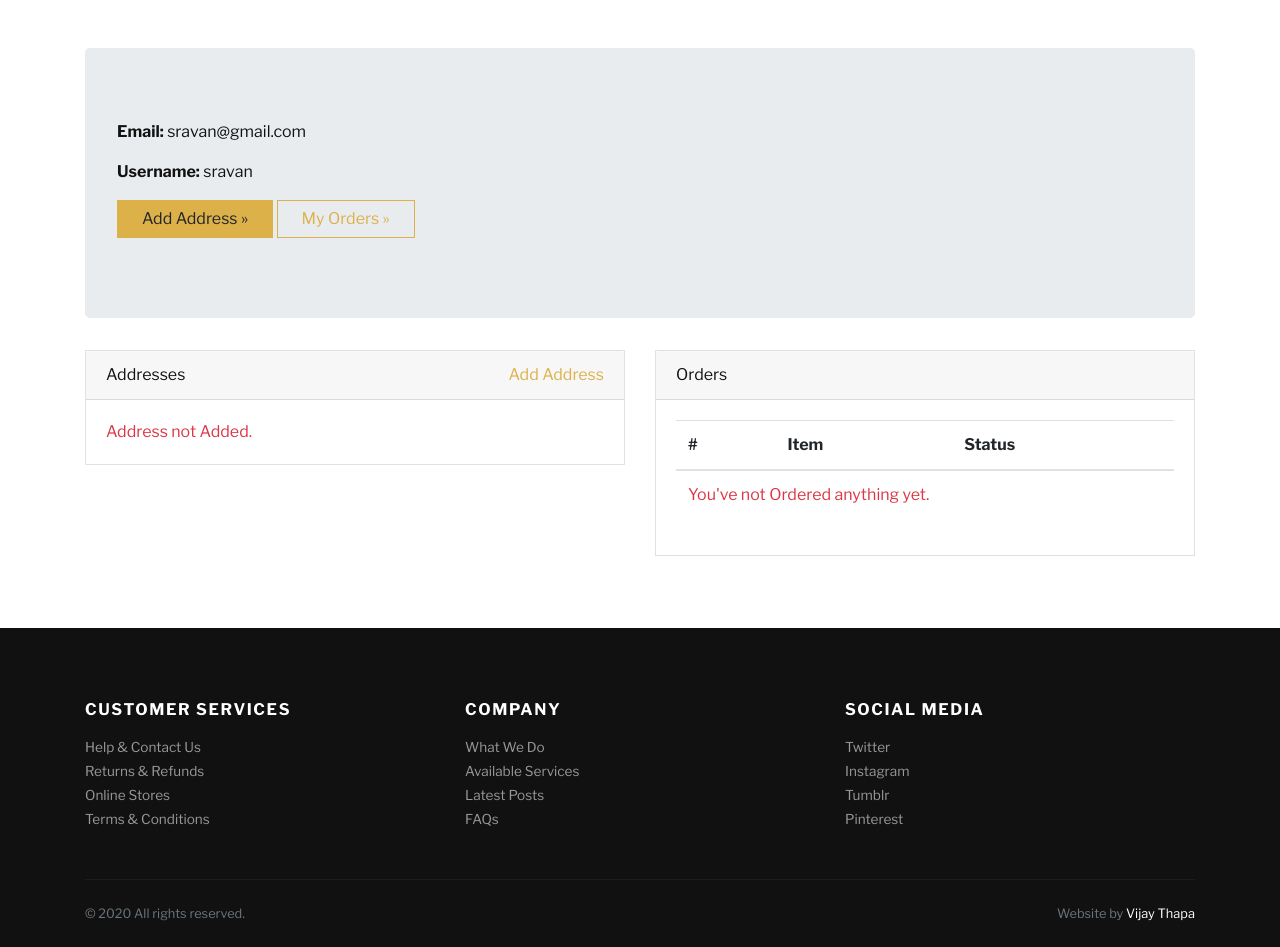
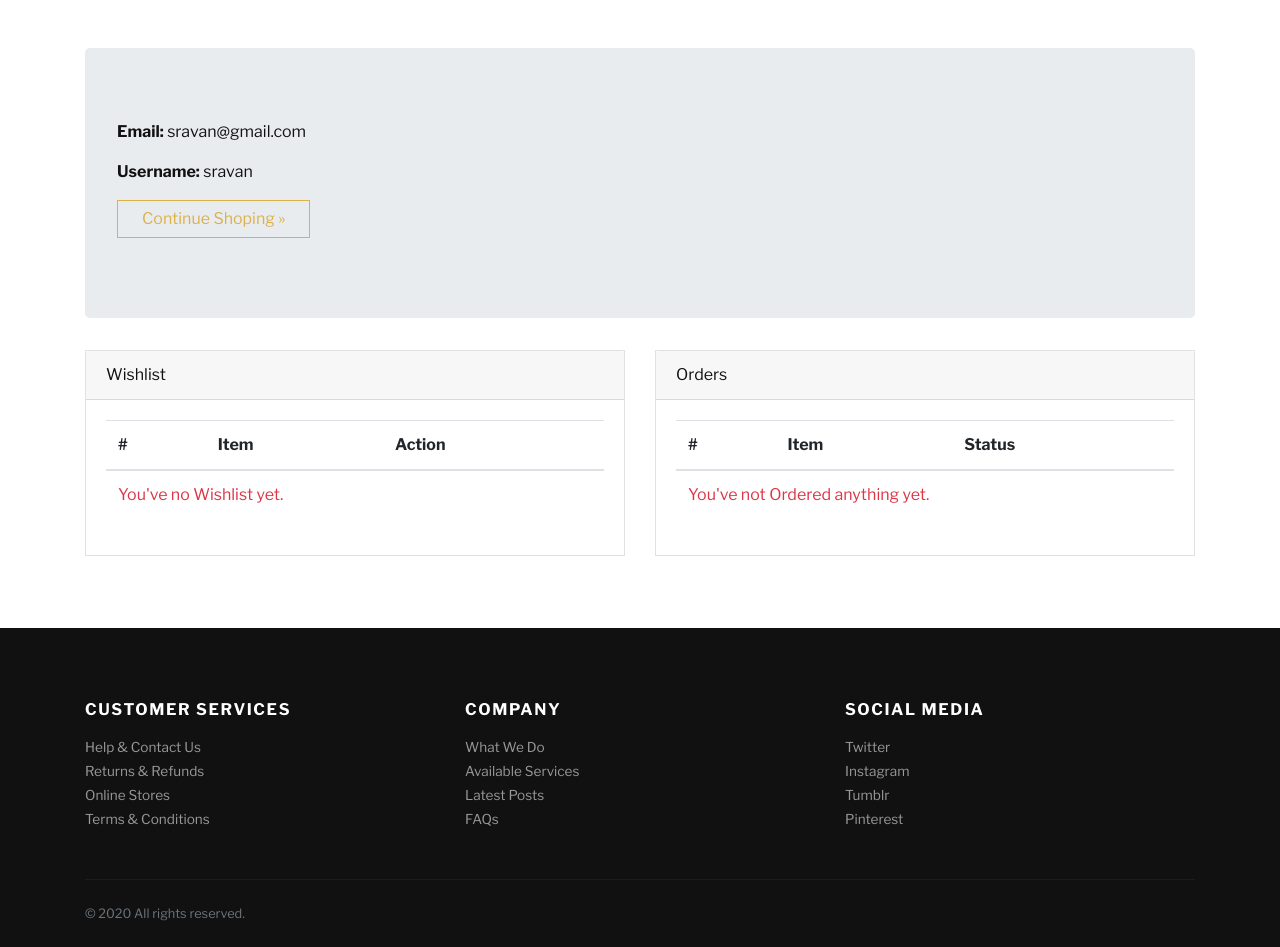
Before and after one commit to sravan-kumar-ta/django-jewellery-shop, a Django app: page /accounts/profile/ in a window 1280 px wide. Shown: the part 71-1018 px from the top of the page. Run offline with Django 3.2, Linux system fonts and the light colour scheme; a user stored in the database is signed in; data comes from the database, SQL or seed files in the repository; both versions use the stored data as it was after the commit; some libraries are stand-ins or nearby versions; some web fonts are replaced.

Commit message:
project finalized

```diff
--- a/templates/account/profile.html
+++ b/templates/account/profile.html
@@ -11,8 +11,7 @@
           <p><strong>Email:</strong> {{request.user.email}}</p>
           <p><strong>Username:</strong> {{request.user.username}}</p>
           <p>
-            <a class="btn btn-primary btn-large" href="">Add Address »</a>
-            <a class="btn btn-outline-primary btn-large" href="#">My Orders »</a>
+            <a class="btn btn-outline-primary btn-large" href="{% url 'all-categories' %}">Continue Shoping » </a>
           </p>
         </div>
 
@@ -20,28 +19,37 @@
         <div class="row">
 
           <div class="col-lg-6">
-            <div class="card mb-4" id="headings">
-              <div class="card-header">Addresses <span class="float-right"><a href="">Add Address</a></span></div>
+            <div class="card mb-4" id="tables">
+              <div class="card-header">Wishlist</div>
               <div class="card-body">
-                {% if addresses %}
-                    {% for address in addresses %}
-                        <h4 class="mb-3">Address {{forloop.counter}}</h4>
+                <table class="table table-hover">
+                  <thead>
+                    <tr>
+                      <th>#</th>
+                      <th>Item</th>
+                      <th>Action</th>
+                    </tr>
+                  </thead>
+                  <tbody>
+                    {% if orders %}
+                      {% for order in orders %}
+                        <tr>
+                          <td>{{forloop.counter}}</td>
+                          <td>{{order.product.title}}</td>
+                          <td>
+                            {{order.status}}
+                          </td>
+                        </tr>
+                      {% endfor %}
+                    {% else %}
+                    <tr>
+                      <td class="text-danger" colspan="3">You've no Wishlist yet.</td>
+                    </tr>
+                    {% endif %}
 
-                        <span class="float-right"><a href="{% url 'remove-address' address.id %}"><i class="fas fa-trash-alt small text-muted"></i></a></span>
 
-                        <p>
-                            <strong>Locality: </strong>{{address.locality}} <br>
-                            <strong>City: </strong>{{address.city}} <br>
-                            <strong>State: </strong>{{address.state}} <br>
-                        </p>
-
-                        <hr>
-                    {% endfor %}
-                {% else %}
-                <div class="text-danger">
-                  Address not Added.
-                </div>
-                {% endif %}
+                  </tbody>
+                </table>
 
               </div>
             </div>
--- a/templates/footer.html
+++ b/templates/footer.html
@@ -34,9 +34,6 @@
               <div class="col-lg-6">
                 <p class="small text-muted mb-0">&copy; 2020 All rights reserved.</p>
               </div>
-              <div class="col-lg-6 text-lg-right">
-                <p class="small text-muted mb-0">Website by <a class="text-white reset-anchor" href="https://www.youtube.com/vijaythapa" target="_blank">Vijay Thapa</a></p>
-              </div>
             </div>
           </div>
         </div>
--- a/templates/store/detail.html
+++ b/templates/store/detail.html
@@ -55,8 +55,7 @@
                   </form>
 
                 </div>
-
-              </div><a class="btn btn-link text-dark p-0 mb-4" href="#"><i class="far fa-heart mr-2"></i>Add to wish list</a><br>
+              </div><a class="btn btn-link text-dark p-0 mb-4" href=""><i class="far fa-heart mr-2"></i>Add to wish list</a><br>
               <ul class="list-unstyled small d-inline-block">
                 <li class="px-3 py-2 mb-1 bg-white text-muted"><strong class="text-uppercase text-dark">Category:</strong><a class="reset-anchor ml-2" href="{% url 'category-products' product.category.slug %}">{{product.category}}</a></li>
                 <li class="px-3 py-2 mb-1 bg-white text-muted"><strong class="text-uppercase text-dark">Tags:</strong><a class="reset-anchor ml-2" href="#">Innovation</a></li>
--- a/templates/store/index.html
+++ b/templates/store/index.html
@@ -75,8 +75,7 @@
                           <li class="list-inline-item m-0 p-0"><a class="btn btn-sm btn-outline-dark" href="#"><i class="far fa-heart"></i></a></li>
                           <li class="list-inline-item m-0 p-0">
 
-
-                            <form action="">
+                            <form action="{% url 'cart:add-to-cart' %}">
                               <input type="hidden" name="prod_id" value="{{product.id}}" id="product_id">
                               <button type="submit" class="btn btn-sm btn-dark">Add to Cart</button>
                             </form>
```
Also changed, not shown: products/views.py (+6 -1 lines), db.sqlite3.
